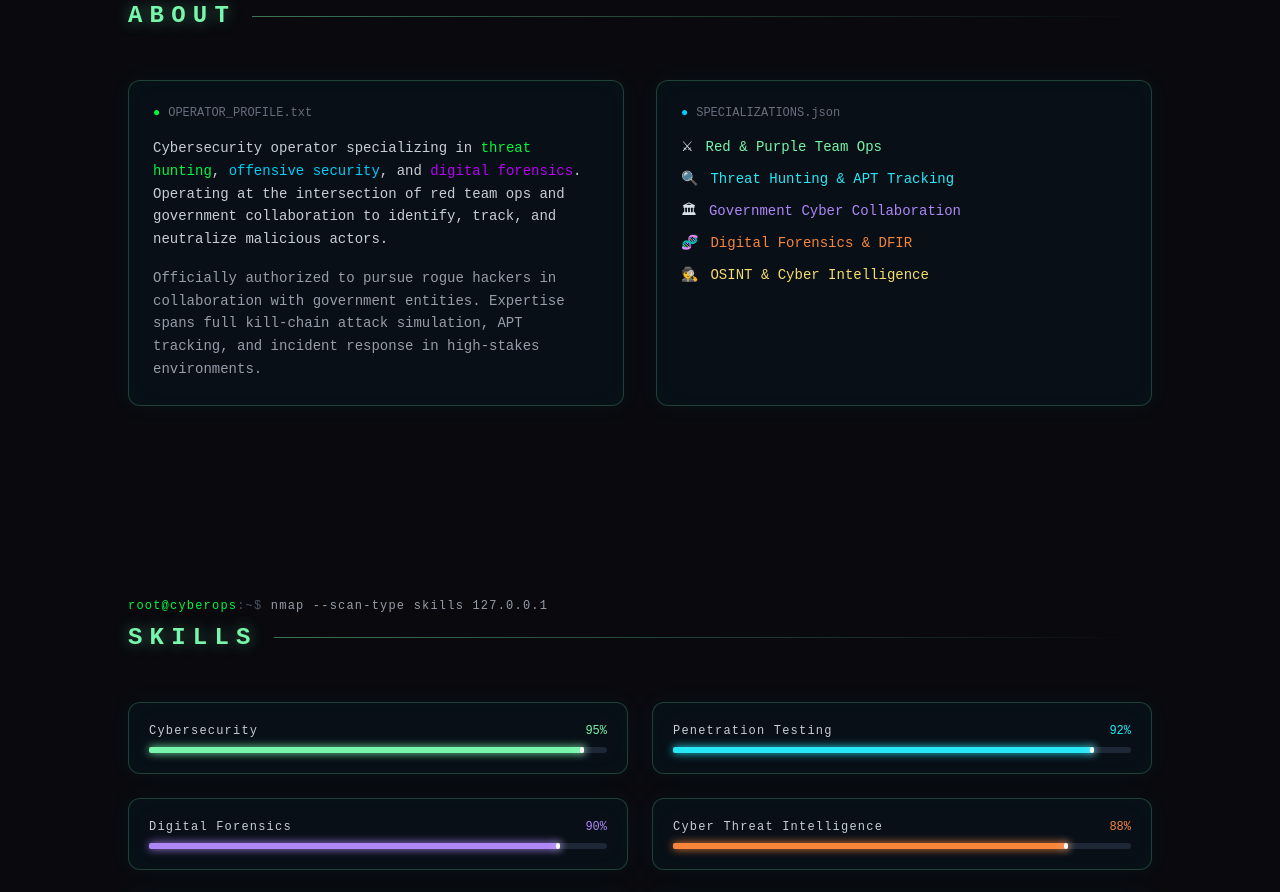
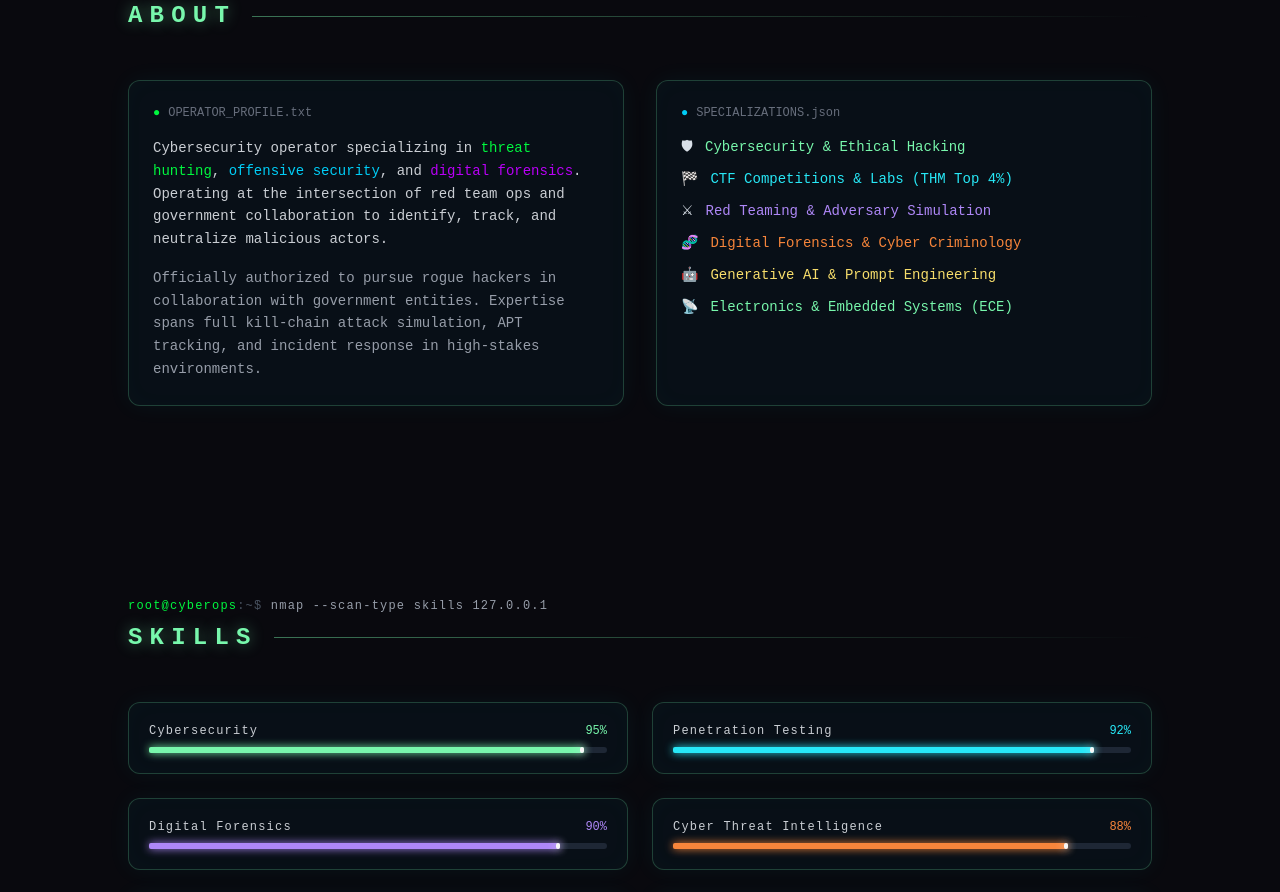
Before and after one commit to Charitardha555/Portfolio, a Next.js app: page / in a window 1280 px wide. Shown: the part 920-1812 px from the top of the page. Built offline with nearby package versions, Linux system fonts and the light colour scheme.

Commit message:
Update page.tsx

```diff
--- a/app/page.tsx
+++ b/app/page.tsx
@@ -349,12 +349,15 @@ export default function HomePage() {
               </div>
               <div className="space-y-3">
                 {[
-                  { icon: "⚔", label: "Red & Purple Team Ops", color: "#7CFFB2" },
-                  { icon: "🔍", label: "Threat Hunting & APT Tracking", color: "#29F0FF" },
-                  { icon: "🏛", label: "Government Cyber Collaboration", color: "#B48CFF" },
-                  { icon: "🧬", label: "Digital Forensics & DFIR", color: "#FF8A3D" },
-                  { icon: "🕵", label: "OSINT & Cyber Intelligence", color: "#FFE56F" }
-                ].map(({ icon, label, color }) => (
+  { icon: "🛡", label: "Cybersecurity & Ethical Hacking", color: "#7CFFB2" },
+  { icon: "🏁", label: "CTF Competitions & Labs (THM Top 4%)", color: "#29F0FF" },
+  { icon: "⚔", label: "Red Teaming & Adversary Simulation", color: "#B48CFF" },
+  { icon: "🧬", label: "Digital Forensics & Cyber Criminology", color: "#FF8A3D" },
+  { icon: "🤖", label: "Generative AI & Prompt Engineering", color: "#FFE56F" },
+  { icon: "📡", label: "Electronics & Embedded Systems (ECE)", color: "#7CFFB2" }
+].map(({ icon, label, color }) => (
+
+
                   <div key={label} className="flex items-center gap-3 text-sm">
                     <span>{icon}</span>
                     <span style={{ color }}>{label}</span>
@@ -485,7 +488,7 @@ export default function HomePage() {
                 [SEND_ENCRYPTED_MAIL]
               </a>
               <a
-                href="https://linkedin.com/in/charitardh-pulipati"
+                href="https://linkedin.com/in/charitardha-pulipati"
                 target="_blank"
                 rel="noopener noreferrer"
                 className="px-6 py-3 text-sm tracking-widest border rounded transition-all"
```
